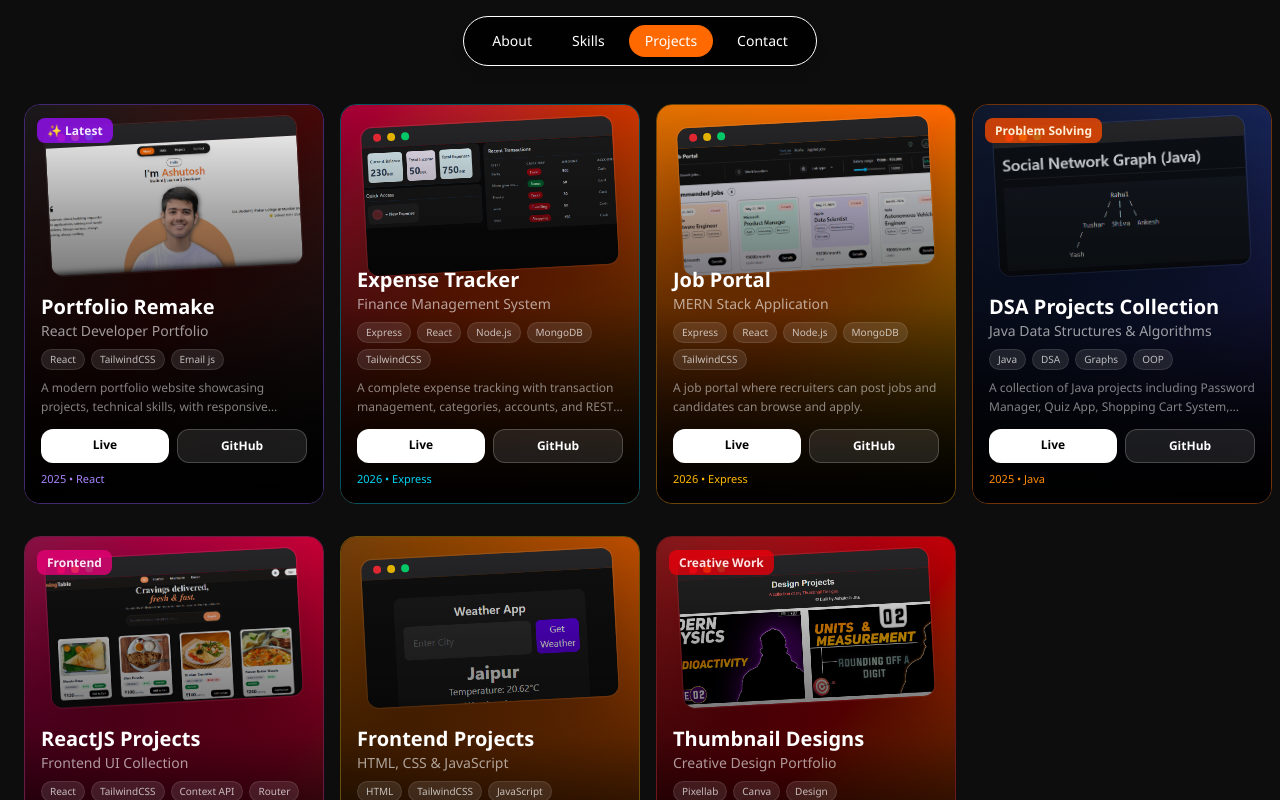
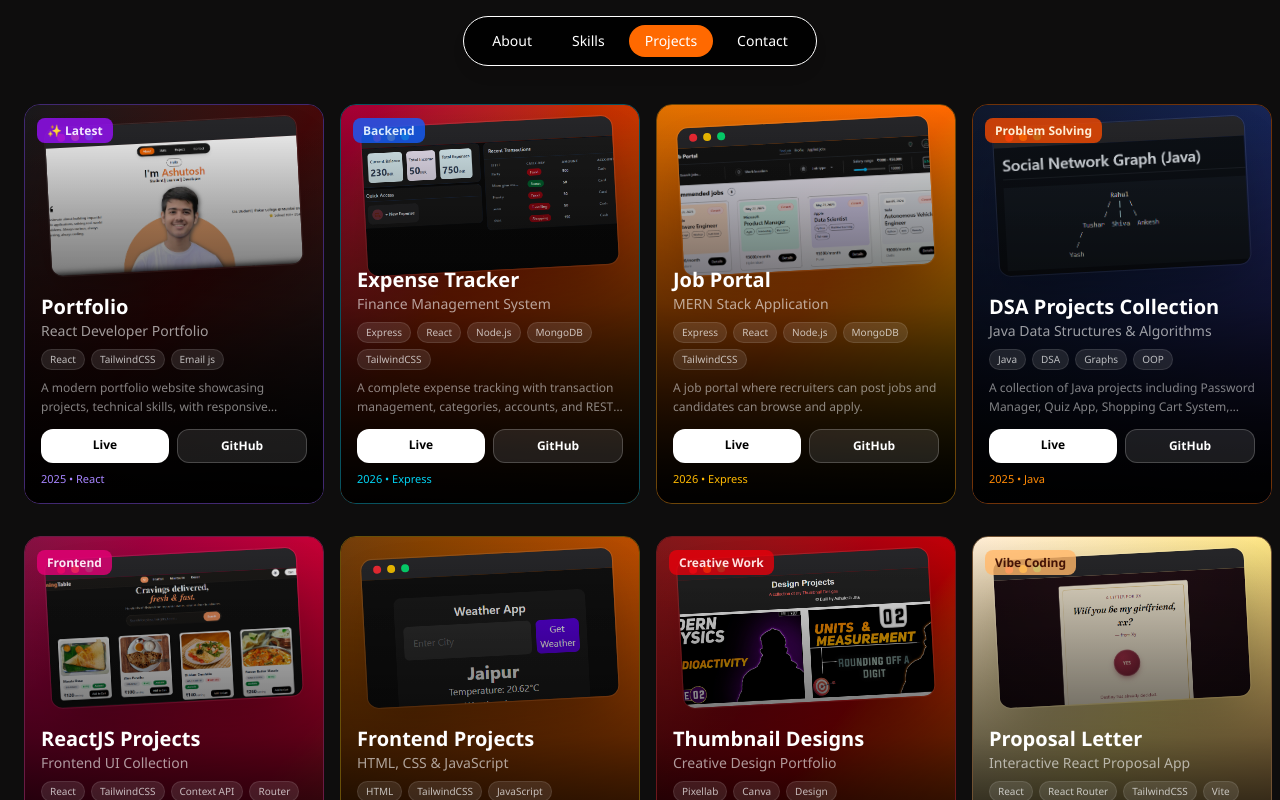
Before and after one commit to ashutoshJha-2025/portfolio-remake, a React (Vite) app: page /#/projects in a window 1280 px wide. Built offline with nearby package versions, Linux system fonts and the light colour scheme.

Commit message:
added new peoject

```diff
--- a/src/components/Certificates.jsx
+++ b/src/components/Certificates.jsx
@@ -39,7 +39,7 @@ function Certificates() {
         {
             image: ctfBgImage,
             issuer: "KJSSE CTF 3.0",
-            description: "Participated in an capture the flag cybersecurity competition organized by KJSSE.",
+            description: "Participated in an capture the flag cybersecurity competition.",
             link: `https://ashutoshjha-2025.github.io/portfolio-remake${ctfCert}`
         },
         {
--- a/src/components/Home.jsx
+++ b/src/components/Home.jsx
@@ -19,7 +19,7 @@ function Home() {
 
                 <div className="w-75 flex flex-col gap-5 absolute sm:top-[45%] left-[4%]  max-lg:hidden max-sm:block max-sm:bottom-30">
                     <div className="max-sm:hidden"><img src={double_quotes} alt="doubleQuotes" loading="lazy" className="w-15" /></div>
-                    <span className="text-[#3a3939] font-medium pl-3 max-sm:text-sm max-sm:pl-0">Passionate about building impactful web applications, solving real-world problems. Always curious, always learning, always coding.</span>
+                    <span className="text-[#3a3939] font-medium pl-3 max-sm:text-sm max-sm:pl-0">Passionate about building impactful web applications, solving real world problems. Always curious, always learning, always coding.</span>
                 </div>
 
                 <div className="absolute sm:top-[55%] right-0 mr-7 max-md:mr-2 max-sm:bottom-5 max-sm:flex max-sm:flex-col max-sm:items-center">
--- a/src/components/Skills.jsx
+++ b/src/components/Skills.jsx
@@ -23,7 +23,7 @@ const skills = [
             </svg>
         ),
         color: "from-orange-500 to-red-400",
-        description: "Built full-stack web applications using the MERN stack. Developed responsive user interfaces with React and Tailwind CSS, created REST APIs with Node.js and Express, integrated databases using MongoDB (Mongoose) and MySQL, and tested APIs using Postman.",
+        description: "Built full stack web applications using the MERN stack. Developed responsive user interfaces with React and Tailwind CSS, created REST APIs with Node.js and Express, integrated databases using MongoDB (Mongoose) and MySQL, and tested APIs using Postman.",
         tags: [
             "React",
             "Tailwind CSS",
--- a/src/pages/ProjectPage.jsx
+++ b/src/pages/ProjectPage.jsx
@@ -6,11 +6,12 @@ import dsaJavaBgImage from '../assets/dsaJavaBgImage.png'
 import reactBgImage from '../assets/reactBgImage.png'
 import weatherAppBgImage from '../assets/weatherAppBgImage.png'
 import thumbnailBgImage from '../assets/ThumbanailDesignBgImage.png'
+import letterBgImage from '../assets/letterBgImage.png'
 
 const projects = [
     {
         id: 1,
-        title: "Portfolio Remake",
+        title: "Portfolio",
         subtitle: "React Developer Portfolio",
         year: "2025",
         tags: ["React", "TailwindCSS", "Email js"],
@@ -34,7 +35,8 @@ const projects = [
         subtitle: "Finance Management System",
         year: "2026",
         tags: ["Express", "React", "Node.js", "MongoDB", "TailwindCSS"],
-        badge: "",
+        badge: "Backend",
+        badgeEmoji: "",
         badgeColor: "bg-blue-600/80 text-blue-100",
         description:
             "A complete expense tracking with transaction management, categories, accounts, and REST APIs for personal finance monitoring.",
@@ -53,6 +55,8 @@ const projects = [
         subtitle: "MERN Stack Application",
         year: "2026",
         tags: ["Express", "React", "Node.js", "MongoDB", "TailwindCSS"],
+        badge: "",
+        badgeEmoji: "",
         badgeColor: "bg-green-600/80 text-green-100",
         description:
             "A job portal where recruiters can post jobs and candidates can browse and apply.",
@@ -91,6 +95,7 @@ const projects = [
         year: "2026",
         tags: ["React", "TailwindCSS", "Context API", "Router"],
         badge: "Frontend",
+        badgeEmoji: "",
         badgeColor: "bg-pink-600/80 text-pink-100",
         description:
             "A collection of React projects including Theme Toggle, Product Store, and Todo App focused on reusable components and responsive UI design.",
@@ -98,7 +103,7 @@ const projects = [
         accentColor: "text-pink-400",
         borderAccent: "border-pink-500/40",
         glowColor: "shadow-pink-500/20",
-        liveUrl: "https://ashutoshjha-2025.github.io/ReactJS_Projects/02_ProductStore/",
+        liveUrl: " https://ashutoshjha-2025.github.io/ReactJS_Projects/04_DiningTable/",
         githubUrl: "https://github.com/ashutoshJha-2025/ReactJS_Projects.git",
         bgImageUrl: reactBgImage
     },
@@ -110,6 +115,7 @@ const projects = [
         year: "2025",
         tags: ["HTML", "TailwindCSS", "JavaScript"],
         badge: "",
+        badgeEmoji: "",
         badgeColor: "bg-yellow-600/80 text-yellow-100",
         description:
             "A collection of frontend projects including News Website, Weather App, and Todo App built using core web technologies.",
@@ -139,6 +145,25 @@ const projects = [
         liveUrl: "https://ashutoshjha-2025.github.io/Thumbnail_Designs/",
         githubUrl: "https://github.com/ashutoshJha-2025/Thumbnail_Designs.git",
         bgImageUrl: thumbnailBgImage
+    },
+
+    {
+        id: 8,
+        title: "Proposal Letter",
+        subtitle: "Interactive React Proposal App",
+        year: "2026",
+        tags: ["React", "React Router", "TailwindCSS", "Vite"],
+        badge: "Vibe Coding",
+        badgeColor: "bg-orange-300/80 text-orange-950",
+        description:
+            "A fun proposal web app that lets users create a personalized letter, generate a shareable link, and surprise their loved one with an escaping NO button, animated YES button, and playful taglines.",
+        gradient: "from-orange-100 via-amber-200 to-orange-300",
+        accentColor: "text-orange-300",
+        borderAccent: "border-orange-300/40",
+        glowColor: "shadow-orange-300/30",
+        liveUrl: "https://ashutoshjha-2025.github.io/Valentine-Special/#/",
+        githubUrl: "https://github.com/ashutoshJha-2025/Valentine-Special",
+        bgImageUrl: letterBgImage,
     },
 ];
 
```
Also changed, not shown: src/assets/letterBgImage.png (added).
